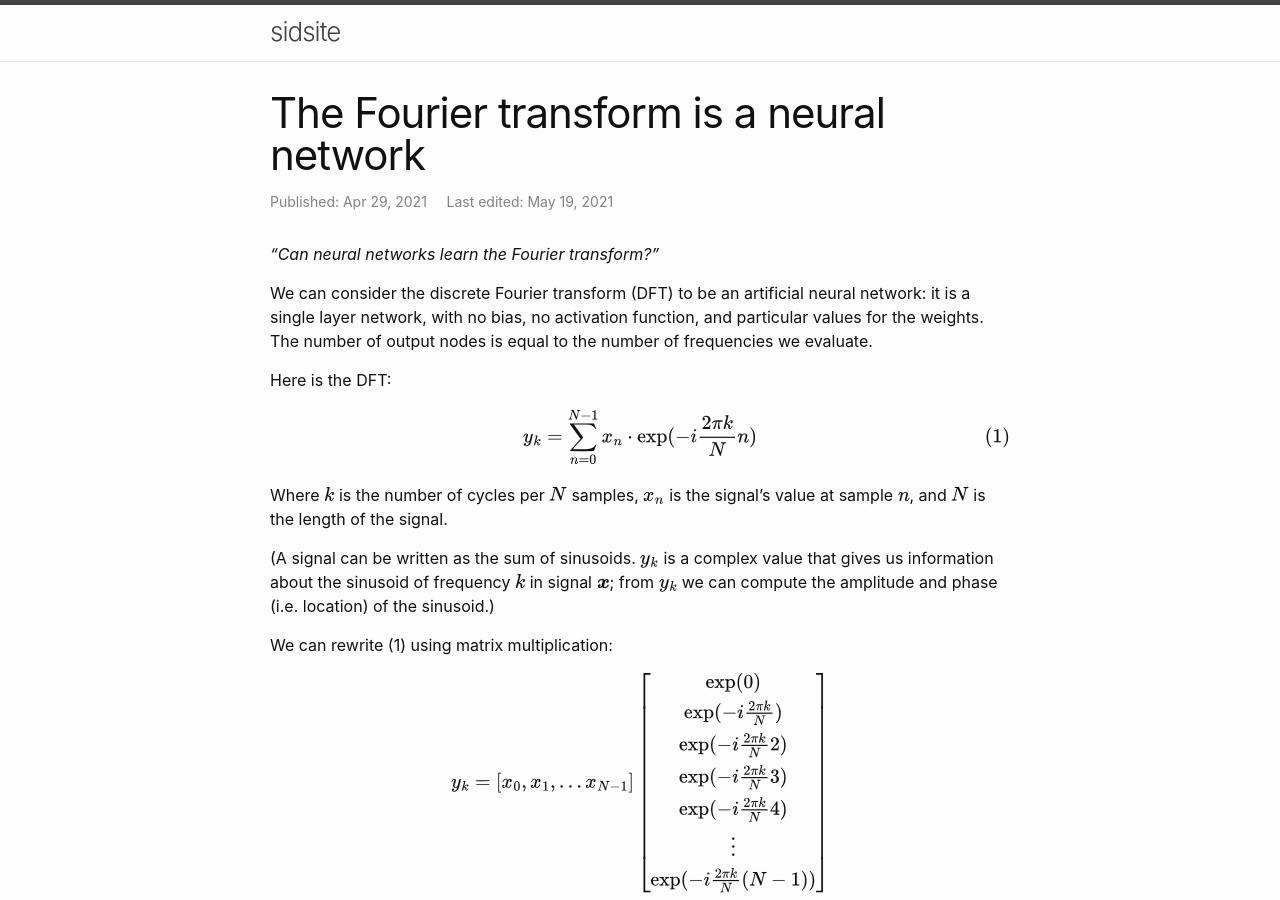
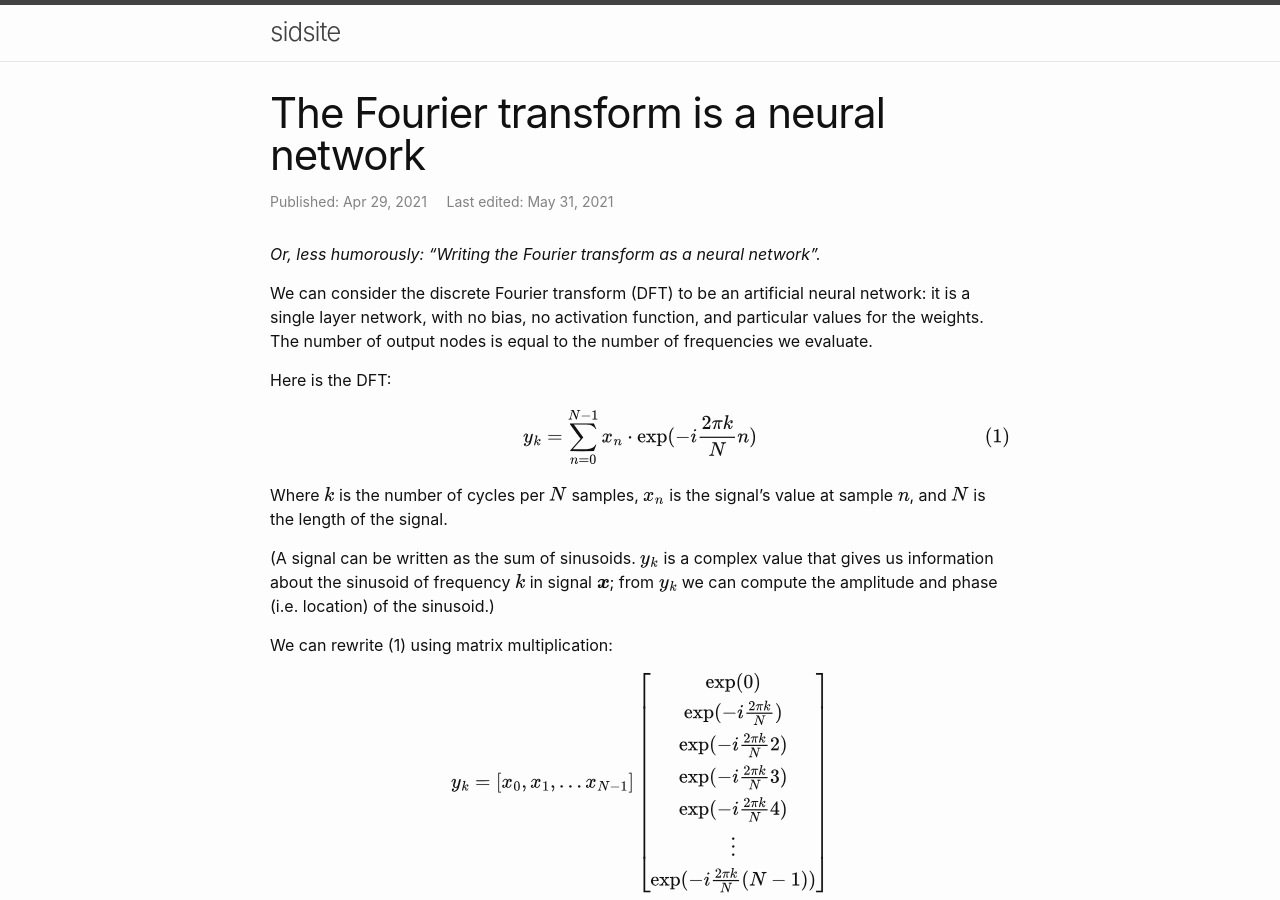
Before and after one commit to sradc/sradc.github.io, a Jekyll site: the page built from _posts/2021-04-29-fourier-nets.md, in a window 1280 px wide and 900 px high. Built offline with Jekyll 4.4.1, drawn with Linux system fonts in a browser that asks for light colours; comment, search, counter and statistics services are not loaded.

Commit message:
modified the subtitle for clarity

```diff
--- a/_posts/2021-04-29-fourier-nets.md
+++ b/_posts/2021-04-29-fourier-nets.md
@@ -2,7 +2,7 @@
 layout: post
 title:  "The Fourier transform is a neural network"
 date:   2021-04-29 00:00:00 +0000
-date_edited: 2021-05-19 00:00:00 +0000
+date_edited: 2021-05-31 00:00:00 +0000
 categories:
 comments: true
 nolink: false
@@ -23,7 +23,7 @@ MathJax = {
   src="https://cdn.jsdelivr.net/npm/mathjax@3/es5/tex-svg.js">
 </script>
 
-*"Can neural networks learn the Fourier transform?"*
+*Or, less humorously: "Writing the Fourier transform as a neural network".*
 
 We can consider the discrete Fourier transform (DFT) to be an artificial neural network:
 it is a single layer network, with no bias, no activation function, and particular values for the weights.
```
